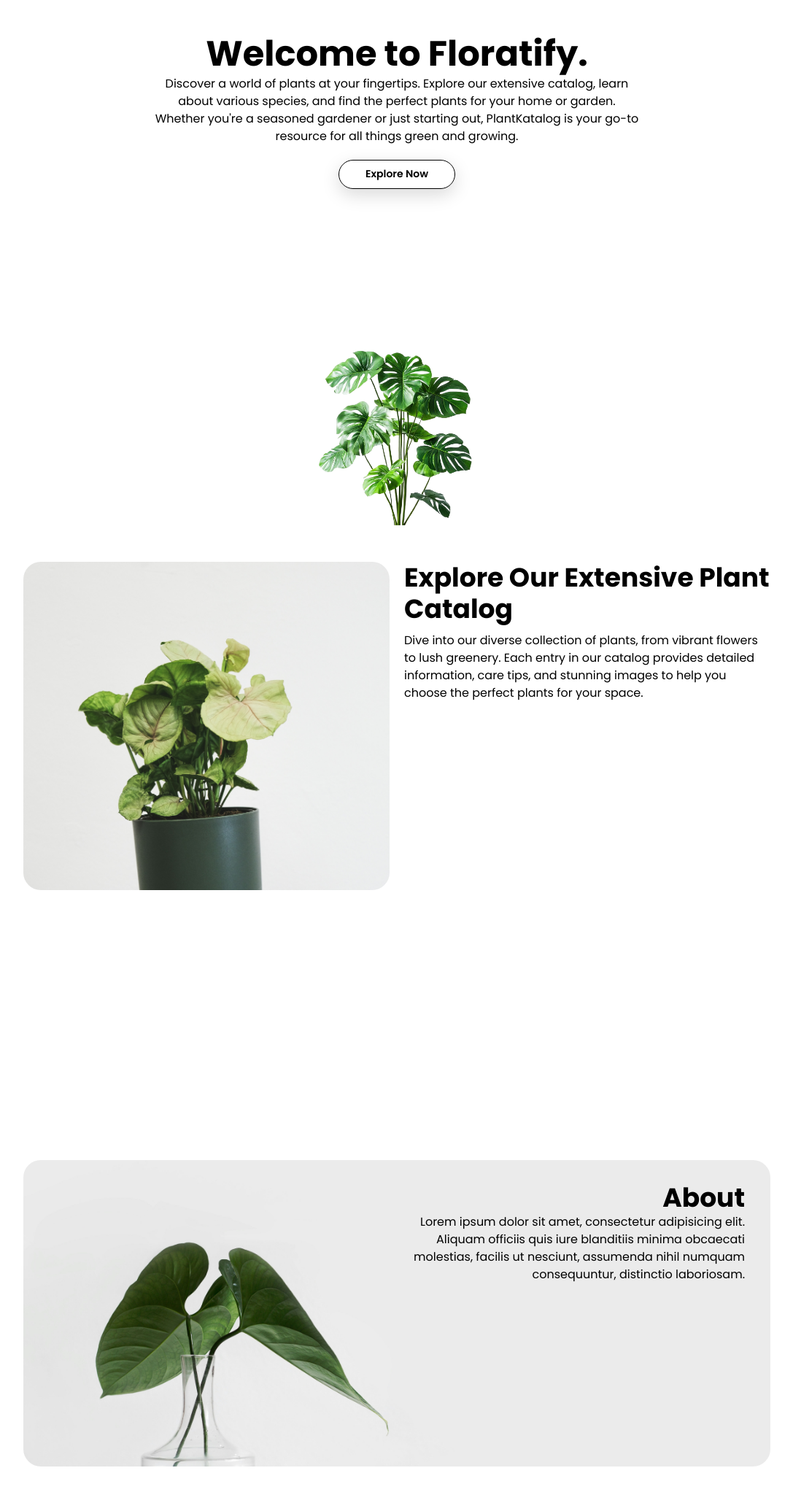
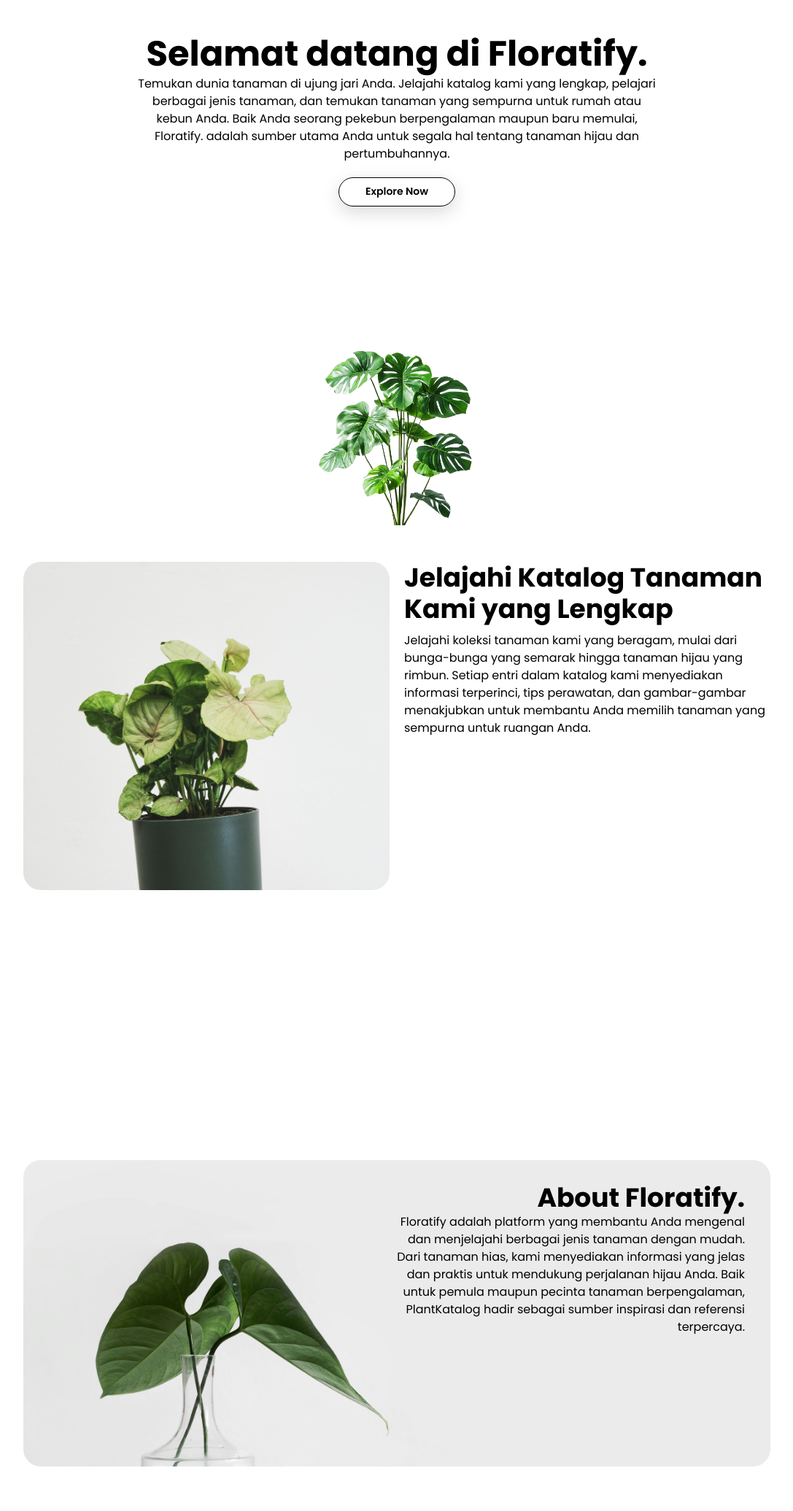
Before and after one commit to raihansheva/WebsiteKatalogPlants, a PHP site: page / in a window 1280 px wide. Shown: the part 80-2151 px from the top of the page at 73% size, without its empty margins (96-1183 px from the left). Run offline with PHP 8.4, Linux system fonts and the light colour scheme.

Commit message:
revisi teks home

```diff
--- a/asset/style/index.css
+++ b/asset/style/index.css
@@ -35,7 +35,7 @@
 }
 
 .area-text-welcome {
-  width: 65%;
+  width: 70%;
   text-align: center;
 }
 
--- a/pages/index.php
+++ b/pages/index.php
@@ -7,13 +7,9 @@ include 'layout/header.php';
   <div class="area-welcome">
     <div class="area-welcome-luar">
       <div class="area-text-welcome">
-        <h1 class="title-welcome">Welcome to Floratify.</h1>
+        <h1 class="title-welcome">Selamat datang di Floratify.</h1>
         <p class="desc-welcome">
-          Discover a world of plants at your fingertips. Explore our
-          extensive catalog, learn about various species, and find the
-          perfect plants for your home or garden. Whether you're a seasoned
-          gardener or just starting out, PlantKatalog is your go-to resource
-          for all things green and growing.
+          Temukan dunia tanaman di ujung jari Anda. Jelajahi katalog kami yang lengkap, pelajari berbagai jenis tanaman, dan temukan tanaman yang sempurna untuk rumah atau kebun Anda. Baik Anda seorang pekebun berpengalaman maupun baru memulai, Floratify. adalah sumber utama Anda untuk segala hal tentang tanaman hijau dan pertumbuhannya.
         </p>
       </div>
       <div class="area-button-welcome">
@@ -31,12 +27,11 @@ include 'layout/header.php';
       <div class="area-image-hero"></div>
     </div>
     <div class="area-kanan-hero">
-      <h2 class="title-hero">Explore Our Extensive Plant Catalog</h2>
+      <h2 class="title-hero">
+        Jelajahi Katalog Tanaman Kami yang Lengkap</h2>
       <p class="desc-hero">
-        Dive into our diverse collection of plants, from vibrant flowers to
-        lush greenery. Each entry in our catalog provides detailed
-        information, care tips, and stunning images to help you choose the
-        perfect plants for your space.
+        Jelajahi koleksi tanaman kami yang beragam, mulai dari bunga-bunga yang semarak hingga tanaman hijau yang rimbun.
+        Setiap entri dalam katalog kami menyediakan informasi terperinci, tips perawatan, dan gambar-gambar menakjubkan untuk membantu Anda memilih tanaman yang sempurna untuk ruangan Anda.
       </p>
     </div>
   </div>
@@ -45,14 +40,11 @@ include 'layout/header.php';
 <section>
   <div class="area-hero-artikel">
     <div class="header-artikel">
-      <h2 class="title-galeri">About</h2>
+      <h2 class="title-galeri">About Floratify.</h2>
     </div>
     <div class="area-content-artikel">
       <p class="desk-artikel">
-        Lorem ipsum dolor sit amet, consectetur adipisicing elit. Aliquam
-        officiis quis iure blanditiis minima obcaecati molestias, facilis ut
-        nesciunt, assumenda nihil numquam consequuntur, distinctio
-        laboriosam.
+        Floratify adalah platform yang membantu Anda mengenal dan menjelajahi berbagai jenis tanaman dengan mudah. Dari tanaman hias, kami menyediakan informasi yang jelas dan praktis untuk mendukung perjalanan hijau Anda. Baik untuk pemula maupun pecinta tanaman berpengalaman, PlantKatalog hadir sebagai sumber inspirasi dan referensi terpercaya.
       </p>
     </div>
   </div>
```
